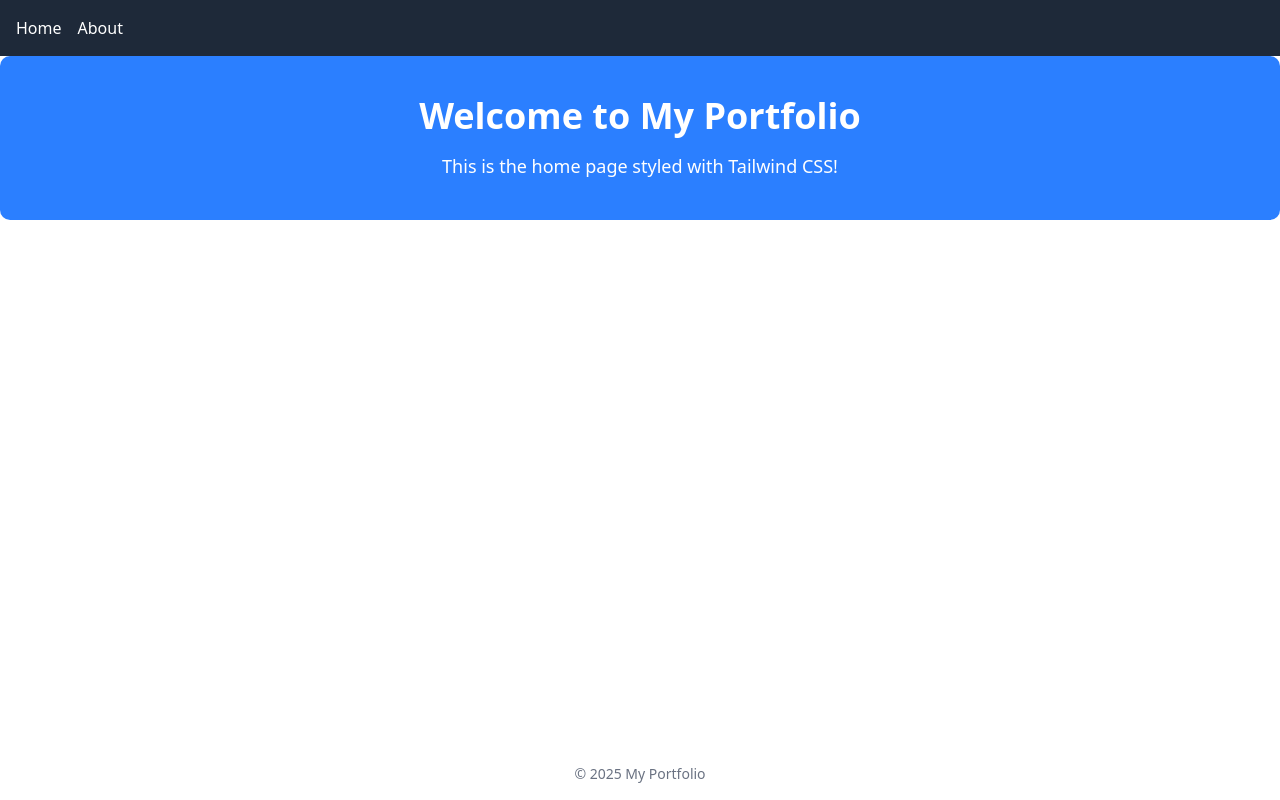
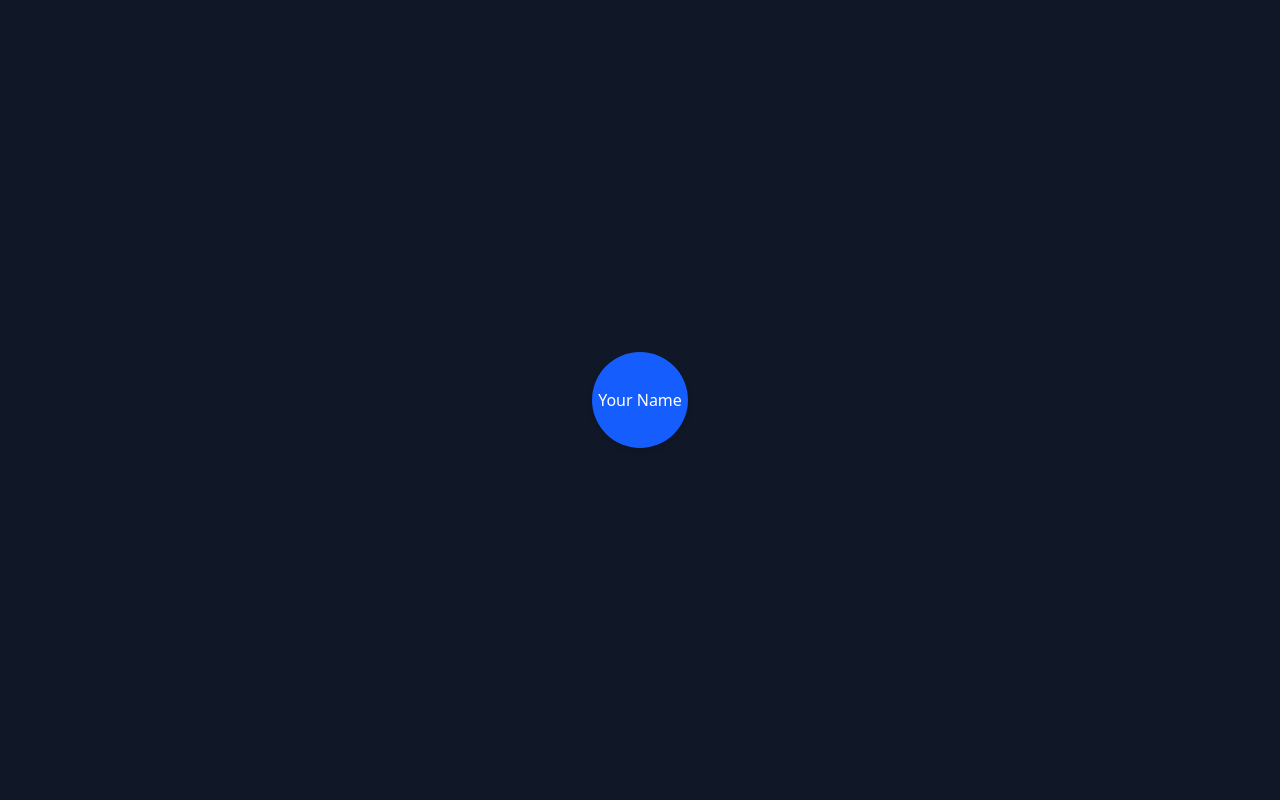
Before and after one commit to KerryLin11/portfolio, a React (Vite) app in the folder my-portfolio/: page / in a window 1280 px wide. Built offline with nearby package versions, Linux system fonts and the light colour scheme.

Commit message:
drag pan zoom + some placeholder bubbles for mindmap structure

```diff
--- a/my-portfolio/index.html
+++ b/my-portfolio/index.html
@@ -6,6 +6,7 @@
   <link rel="icon" type="image/svg+xml" href="/vite.svg" />
   <meta name="viewport" content="width=device-width, initial-scale=1.0" />
   <link href="/src/styles/tailwind.css" rel="stylesheet">
+  <link href="/src/styles/globals.css" rel="stylesheet">
 
   <title>Vite + React + TS</title>
 </head>
--- a/my-portfolio/src/App.tsx
+++ b/my-portfolio/src/App.tsx
@@ -1,25 +1,36 @@
-import './App.css'
+// App.tsx
 import { BrowserRouter as Router, Routes, Route } from 'react-router-dom';
 import Home from './pages/Home';
 import About from './pages/About';
-import Navbar from './components/layout/Navbar';
-import Footer from './components/layout/Footer';
+import Projects from './pages/Projects';
+import Contact from './pages/Contact';
+import DraggableCanvas from './components/mindmap buttons/DraggableCanvas';
+
 
 
 function App() {
   return (
-    <>
-      <Router>
-        <Navbar />
-        <Routes>
-          <Route path="/" element={<Home />} />
-          <Route path="/about" element={<About />} />
-        </Routes>
-      </Router>
-      <Footer />
-    </>
+    <Router>
+      <Routes>
+        <Route path="/" element={
+
+          <DraggableCanvas>
+            <Home />
+          </DraggableCanvas>
+
+        } />
+        <Route path="/about" element={
+          <About />
+        } />
+        <Route path="/projects" element={
+          <Projects />
+        } />
+        <Route path="/contact" element={
+          <Contact />
+        } />
+      </Routes>
+    </Router>
   );
 }
 
-
 export default App;
--- a/my-portfolio/src/components/layout/Navbar.tsx
+++ b/my-portfolio/src/components/layout/Navbar.tsx
@@ -3,7 +3,9 @@ import { Link } from 'react-router-dom';
 const Navbar = () => (
     <nav className="bg-gray-800 text-white p-4">
         <Link to="/" className="mr-4 text-white hover:underline">Home</Link>
-        <Link to="/about" className="text-white hover:underline">About</Link>
+        <Link to="/about" className="mr-4 text-white hover:underline">About</Link>
+        <Link to="/projects" className="mr-4 text-white hover:underline">Projects</Link>
+        <Link to="/contact" className="text-white hover:underline">Contact</Link>
     </nav>
 );
 
--- /dev/null
+++ b/my-portfolio/src/components/mindmap buttons/Bubble.tsx
@@ -0,0 +1,20 @@
+// components/Bubble.tsx
+interface BubbleProps {
+    text: string;
+    onClick?: () => void;
+    className?: string;
+    style?: React.CSSProperties;
+}
+
+const Bubble = ({ text, onClick, className = '' }: BubbleProps) => {
+    return (
+        <div
+            onClick={onClick}
+            className={`w-24 h-24 flex items-center justify-center text-white bg-blue-600 rounded-full cursor-pointer transition-transform hover:scale-110 shadow-md ${className}`}
+        >
+            {text}
+        </div>
+    );
+};
+
+export default Bubble;
--- /dev/null
+++ b/my-portfolio/src/components/mindmap buttons/DraggableCanvas.tsx
@@ -0,0 +1,89 @@
+import React, { useRef, useState, useEffect } from 'react';
+
+const DraggableCanvas = ({ children }: { children: React.ReactNode }) => {
+    const containerRef = useRef<HTMLDivElement>(null);
+    const [position, setPosition] = useState({ x: 0, y: 0 });
+    const [scale, setScale] = useState(1);
+    const [isDragging, setIsDragging] = useState(false);
+    const dragStart = useRef({ x: 0, y: 0 });
+
+    const MIN_ZOOM = 1;
+    const MAX_ZOOM = 3;
+
+    const handleMouseDown = (e: React.MouseEvent) => {
+        setIsDragging(true);
+        dragStart.current = {
+            x: e.clientX - position.x,
+            y: e.clientY - position.y,
+        };
+    };
+
+    const handleMouseMove = (e: MouseEvent) => {
+        if (!isDragging) return;
+        setPosition({
+            x: e.clientX - dragStart.current.x,
+            y: e.clientY - dragStart.current.y,
+        });
+    };
+
+    const handleMouseUp = () => {
+        setIsDragging(false);
+    };
+
+    const handleWheel = (e: React.WheelEvent) => {
+        // e.preventDefault();
+        if (!containerRef.current) return;
+
+        // Get mouse position relative to container
+        const rect = containerRef.current.getBoundingClientRect();
+        const mouseX = e.clientX - rect.left;
+        const mouseY = e.clientY - rect.top;
+
+        // Convert mouse position to canvas coordinates (before zoom)
+        const canvasX = (mouseX - position.x) / scale;
+        const canvasY = (mouseY - position.y) / scale;
+
+        // Calculate new scale
+        const zoomAmount = -e.deltaY * 0.001; // tweak this factor to control zoom speed
+        let newScale = scale + zoomAmount;
+        newScale = Math.min(MAX_ZOOM, Math.max(MIN_ZOOM, newScale));
+
+        // Adjust position so the point under the mouse stays fixed during zoom
+        const newPosX = mouseX - canvasX * newScale;
+        const newPosY = mouseY - canvasY * newScale;
+
+        setScale(newScale);
+        setPosition({ x: newPosX, y: newPosY });
+    };
+
+    useEffect(() => {
+        window.addEventListener('mousemove', handleMouseMove);
+        window.addEventListener('mouseup', handleMouseUp);
+        return () => {
+            window.removeEventListener('mousemove', handleMouseMove);
+            window.removeEventListener('mouseup', handleMouseUp);
+        };
+    }, [isDragging]);
+
+    return (
+        <div
+            ref={containerRef}
+            onMouseDown={handleMouseDown}
+            onWheel={handleWheel}
+            className="w-screen h-screen overflow-hidden cursor-grab active:cursor-grabbing bg-gray-900"
+            style={{ touchAction: 'none' }} // prevents touchpad scrolling glitches
+        >
+            <div
+                className="min-w-[100vw] min-h-[100vh] text-white transition-transform duration-75 ease-out"
+                style={{
+                    transform: `translate(${position.x}px, ${position.y}px) scale(${scale})`,
+                    transformOrigin: 'top left', // important for consistent scaling from top-left
+                }}
+            >
+                {children}
+            </div>
+        </div>
+    );
+};
+
+export default DraggableCanvas;
--- a/my-portfolio/src/pages/About.tsx
+++ b/my-portfolio/src/pages/About.tsx
@@ -1,8 +1,8 @@
-const About = () => (
-    <div style={{ padding: '2rem' }}>
-        <h1>About Page</h1>
-        <p>This is a sample about page.</p>
+const AboutSection = () => (
+    <div className="p-6 text-white bg-gray-800 rounded-lg max-w-xl mx-auto mt-4">
+        <h2 className="text-xl font-bold mb-2">About Me</h2>
+        <p>lorem ipsum dolor sit amet, consectetur adipiscing elit. Sed do eiusmod tempor incididunt ut labore et dolore magna aliqua. Ut enim ad minim veniam, quis nostrud exercitation ullamco laboris nisi ut aliquip ex ea commodo consequat. Duis aute irure dolor in reprehenderit in voluptate velit esse cillum dolore eu fugiat nulla pariatur. Excepteur sint occaecat cupidatat non proident, sunt in culpa qui officia deserunt mollit anim id est laborum.</p>
     </div>
 );
 
-export default About;
+export default AboutSection;
--- a/my-portfolio/src/pages/Contact.tsx
+++ b/my-portfolio/src/pages/Contact.tsx
@@ -0,0 +1,13 @@
+
+const Contact = () => {
+    return (
+        <div className="text-center bg-blue-500 text-white p-10 rounded-lg">
+            <h1 className="text-4xl font-bold mb-4">Contact Me</h1>
+            <p className="text-lg">You can reach me at:</p>
+            <p className="text-lg">Email: example@example.com</p>
+            <p className="text-lg">Phone: (123) 456-7890</p>
+        </div>
+    );
+};
+
+export default Contact;
--- a/my-portfolio/src/pages/Home.tsx
+++ b/my-portfolio/src/pages/Home.tsx
@@ -1,8 +1,54 @@
+import { useState } from 'react';
+import Bubble from '../components/mindmap buttons/Bubble';
+import AboutSection from '../pages/About';
+import ProjectsSection from '../pages/Projects';
+import ContactSection from '../pages/Contact';
+
 const Home = () => {
+    const [expanded, setExpanded] = useState(false);
+    const [activeSection, setActiveSection] = useState<string | null>(null);
+
     return (
-        <div className="text-center bg-blue-500 text-white p-10 rounded-lg">
-            <h1 className="text-4xl font-bold mb-4">Welcome to My Portfolio</h1>
-            <p className="text-lg">This is the home page styled with Tailwind CSS!</p>
+        <div className="relative w-screen h-screen bg-gray-900">
+            <div className="absolute left-1/2 top-1/2 -translate-x-1/2 -translate-y-1/2 z-10">
+                <Bubble text="Your Name" onClick={() => setExpanded(true)} />
+            </div>
+
+            {expanded && (
+                <>
+                    <Bubble
+                        text="About"
+                        onClick={() => setActiveSection('about')}
+                        className="absolute z-20 left-1/2 top-1/2 -translate-x-1/2 -translate-y-[14rem]"
+                    />
+                    <Bubble
+                        text="Projects"
+                        onClick={() => setActiveSection('projects')}
+                        className="absolute z-20 left-[calc(50%-12rem)] top-[calc(50%+6rem)]"
+                    />
+                    <Bubble
+                        text="Contact"
+                        onClick={() => setActiveSection('contact')}
+                        className="absolute z-20 left-[calc(50%+6rem)] top-[calc(50%+6rem)]"
+                    />
+                </>
+            )}
+
+            {activeSection === 'about' && (
+                <div className="absolute z-20 left-1/2 top-[calc(50%+20rem)] -translate-x-1/2">
+                    <AboutSection />
+                </div>
+            )}
+            {activeSection === 'projects' && (
+                <div className="absolute z-20 left-1/2 top-[calc(50%+20rem)] -translate-x-1/2">
+                    <ProjectsSection />
+                </div>
+            )}
+            {activeSection === 'contact' && (
+                <div className="absolute z-20 left-1/2 top-[calc(50%+20rem)] -translate-x-1/2">
+                    <ContactSection />
+                </div>
+            )}
         </div>
     );
 };
--- a/my-portfolio/src/pages/Projects.tsx
+++ b/my-portfolio/src/pages/Projects.tsx
@@ -0,0 +1,11 @@
+
+const Projects = () => {
+    return (
+        <div className="text-center bg-blue-500 text-white p-10 rounded-lg">
+            <h1 className="text-4xl font-bold mb-4">Projects</h1>
+            <p className="text-lg">This is the projects page styled with Tailwind CSS!</p>
+        </div>
+    );
+};
+
+export default Projects;
--- a/package.json
+++ b/package.json
@@ -1,5 +1,6 @@
 {
   "dependencies": {
+    "motion": "^12.12.2",
     "react-router-dom": "^7.6.0"
   },
   "devDependencies": {
```
Also changed, not shown: my-portfolio/src/styles/globals.css (+9 -0 lines), 1 other file (tests, documents, lock files or other folders).
